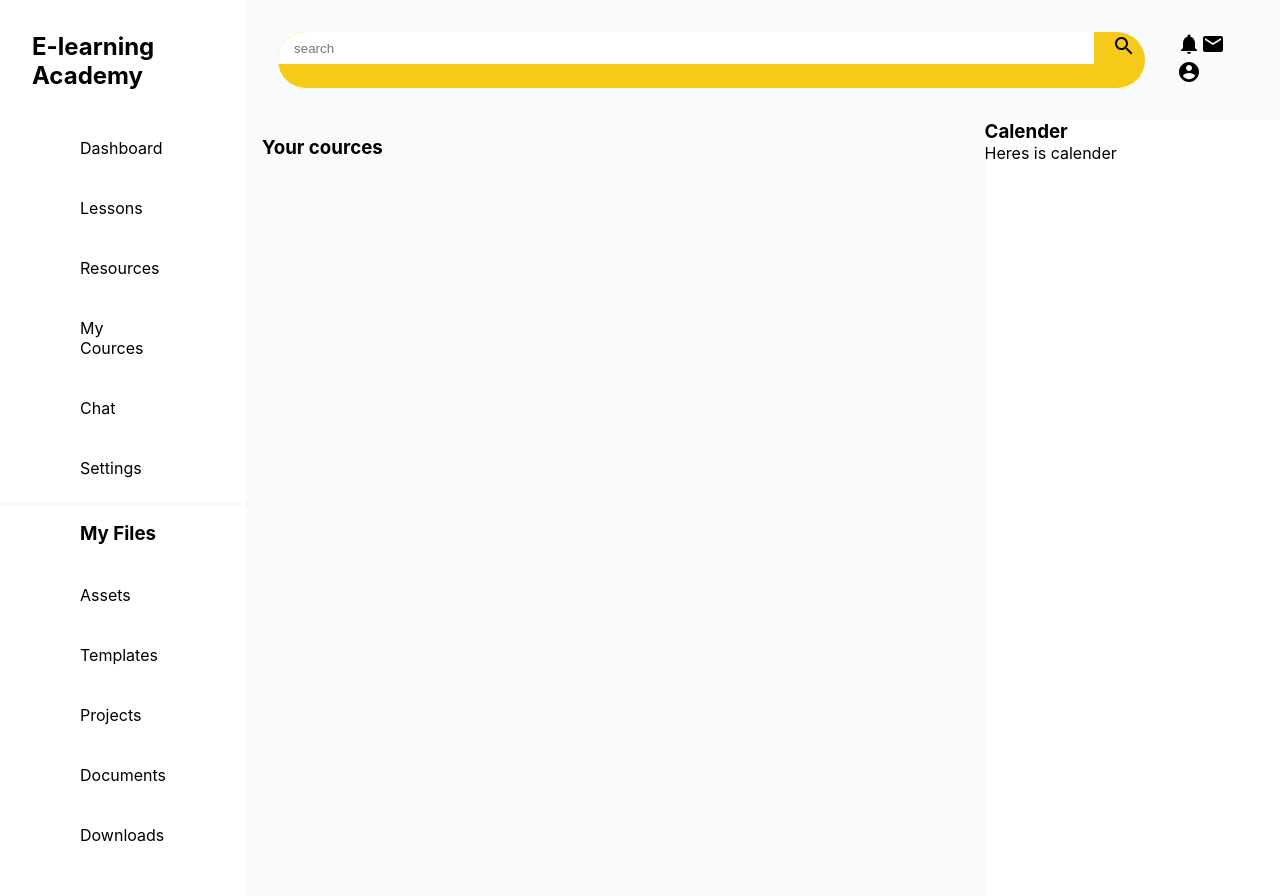
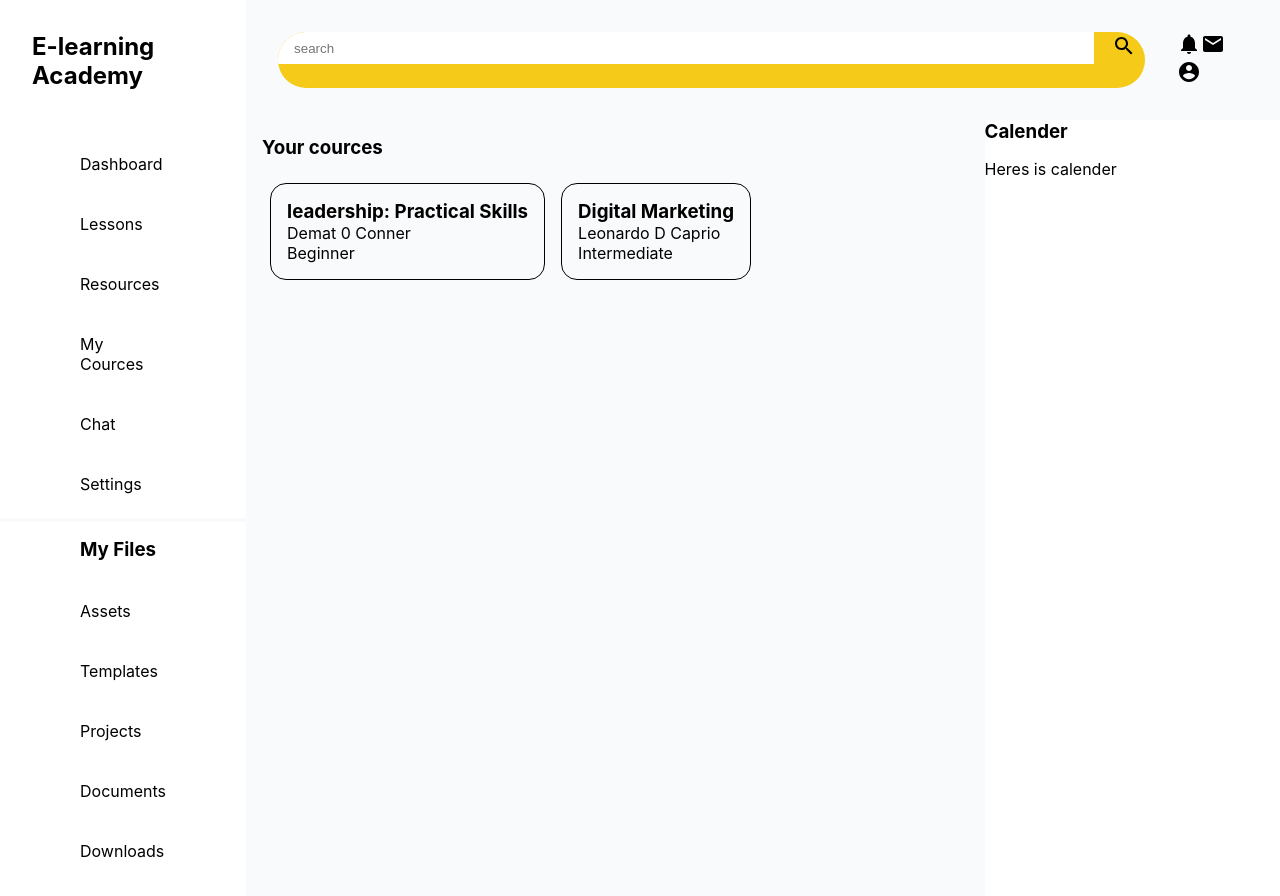
Before and after one commit to Bymax00x/-Bigbrackets_learn_react, a React (Create React App) app: page / in a window 1280 px wide. Shown: the top 896 px of the page. Built offline with nearby package versions, Linux system fonts and the light colour scheme.

Commit message:
redux dummy data and fetch

```diff
--- a/src/components/cources/Cources.css
+++ b/src/components/cources/Cources.css
@@ -11,3 +11,17 @@ html {
   height: 100vh;
   padding: 1rem;
 }
+
+h1 {
+  padding-bottom: 1rem;
+}
+
+.posts__section {
+  display: flex;
+}
+.posts {
+  border: 1px solid;
+  border-radius: 1rem;
+  padding: 1rem;
+  margin: 0.5rem;
+}
--- a/src/components/cources/Cources.js
+++ b/src/components/cources/Cources.js
@@ -1,10 +1,22 @@
 import React from "react";
 import "./Cources.css";
+import { useSelector } from "react-redux";
 
 const Cources = () => {
+  const posts = useSelector((state) => state.posts);
+
+  const renderPosts = posts.map((post) => (
+    <div className="posts" key={post.id}>
+      <h3> {post.title}</h3>
+      <p>{post.aurther}</p>
+      <p>{post.level}</p>
+    </div>
+  ));
+
   return (
     <div className="cources">
       <h1> Your cources</h1>
+      <div className="posts__section">{renderPosts}</div>
     </div>
   );
 };
--- a/src/features/posts/postSlice.js
+++ b/src/features/posts/postSlice.js
@@ -2,8 +2,18 @@ import { createSlice } from "@reduxjs/toolkit";
 import { nanoid } from "@reduxjs/toolkit";
 
 const initialState = [
-  { id: nanoid(), title: "First post", content: "This is the first post" },
-  { id: nanoid(), title: "second post", content: "This is the second post" },
+  {
+    id: nanoid(),
+    title: "leadership: Practical Skills ",
+    aurther: "Demat 0 Conner",
+    level: "Beginner",
+  },
+  {
+    id: nanoid(),
+    title: "Digital Marketing",
+    aurther: "Leonardo D Caprio",
+    level: "Intermediate",
+  },
 ];
 
 const postSlice = createSlice({
```
